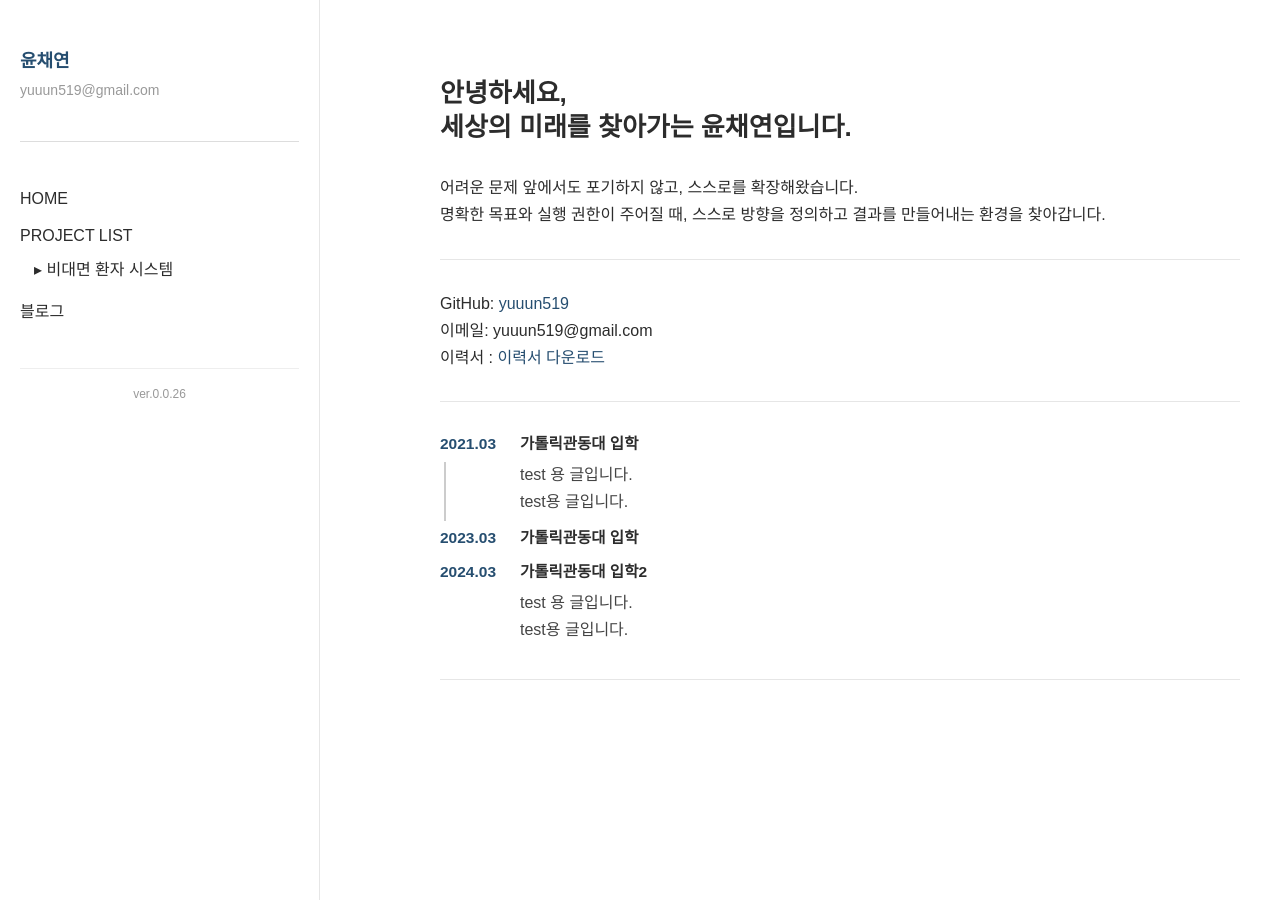
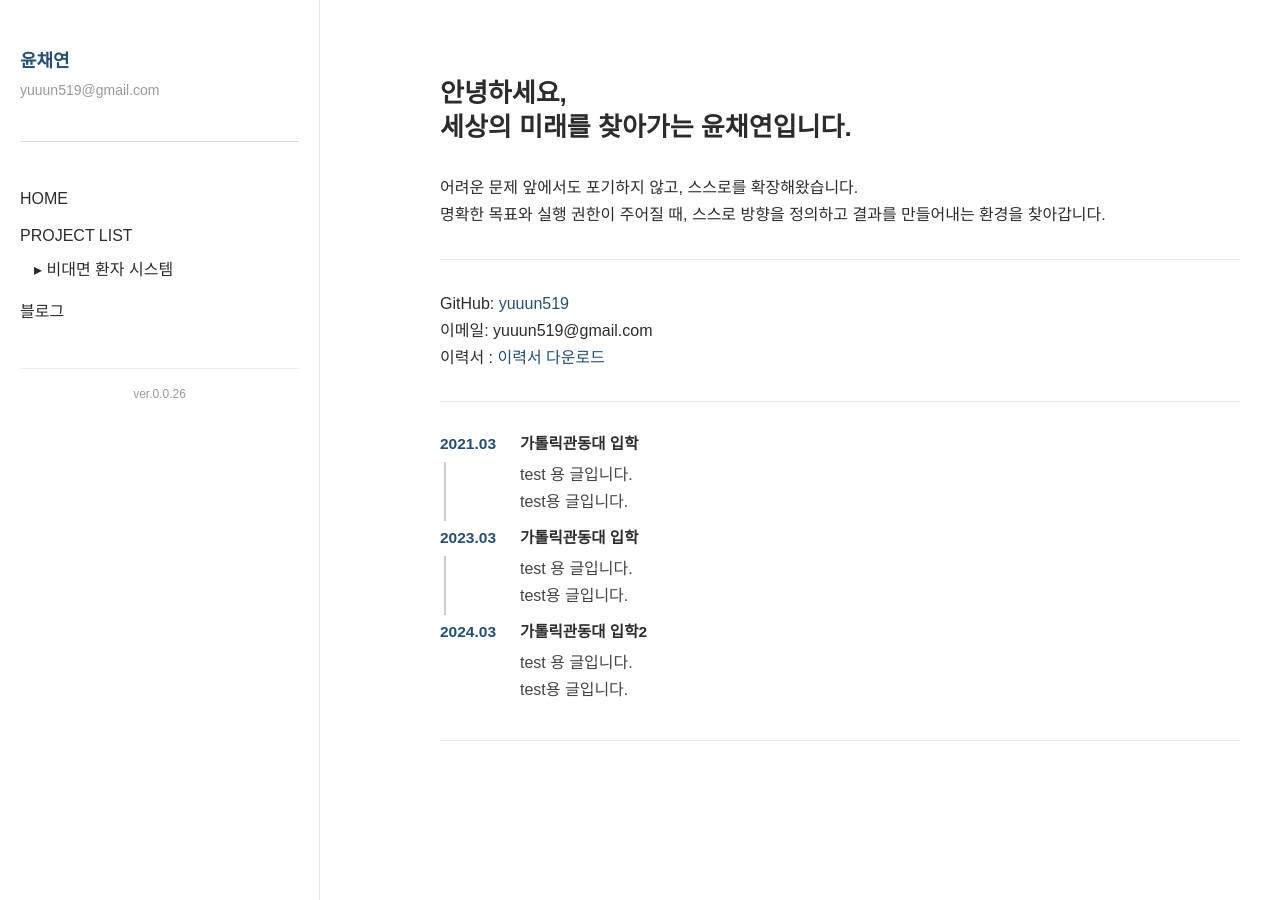
Before and after one commit to yuuun519/yuuun519.github.io, a Jekyll site: the page built from index.md, in a window 1280 px wide. Built offline with Jekyll 4.4.1, drawn with Linux system fonts in a browser that asks for light colours; some web fonts are replaced.

Commit message:
ver 0.0.26

```diff
--- a/index.md
+++ b/index.md
@@ -32,6 +32,7 @@ GitHub: [yuuun519](https://github.com/yuuun519)
       <div class="t-date">2023.03</div>
       <div class="t-content">
         <div class="t-title">가톨릭관동대 입학</div>
+	<p>test 용 글입니다.<br>test용 글입니다.</p>
       </div>
     </div>
   </li>
```
